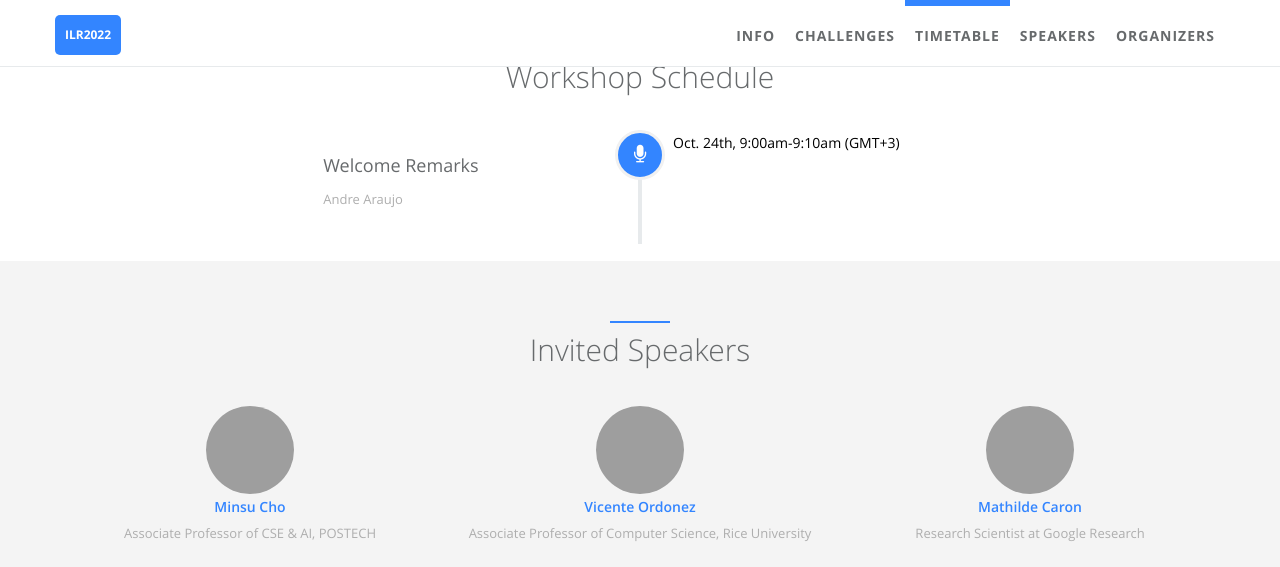
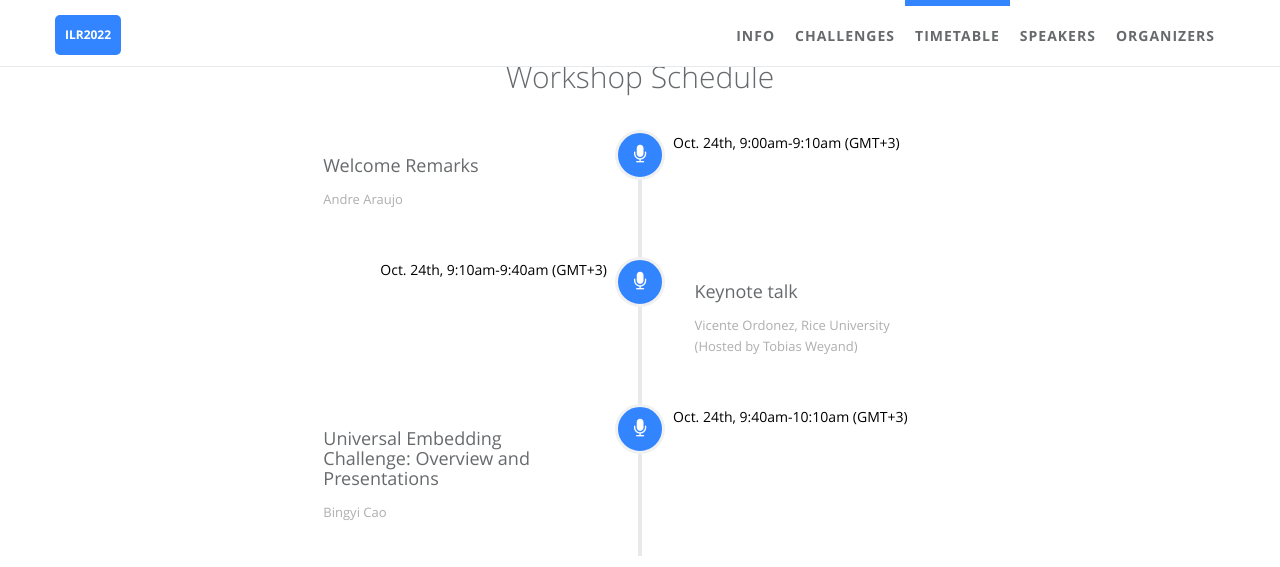
Before and after one commit to ilr-workshop/ECCVW2022, a Jekyll site: the page built from index.html, in a window 1280 px wide and 900 px high, scrolled down 1451 px, cut to the strip 0-567 px from the top of the window. Built offline with Jekyll 4.4.1, drawn with Linux system fonts in a browser that asks for light colours; grey boxes are pictures that could not be loaded.

Commit message:
Update timetable.yml

```diff
--- a/_data/index/timetable.yml
+++ b/_data/index/timetable.yml
@@ -10,3 +10,25 @@
   date:
     detail: Oct. 24th, 9:00am-9:10am (GMT+3)
   icon: fa-microphone
+
+- name:
+    detail: Keynote talk
+  desc:
+    detail: Vicente Ordonez, Rice University
+    video:
+    slides:
+    host: Tobias Weyand
+  date:
+    detail: Oct. 24th, 9:10am-9:40am (GMT+3)
+  icon: fa-microphone
+
+- name:
+    detail: "Universal Embedding Challenge: Overview and Presentations"
+  desc:
+    detail: Bingyi Cao
+    video:
+    slides:
+    host:
+  date:
+    detail: Oct. 24th, 9:40am-10:10am (GMT+3)
+  icon: fa-microphone
```
